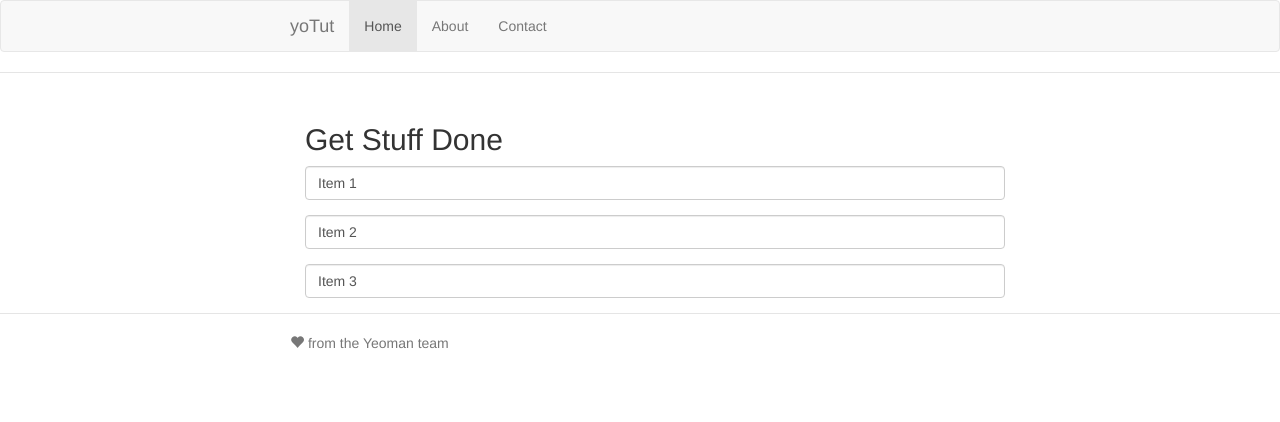
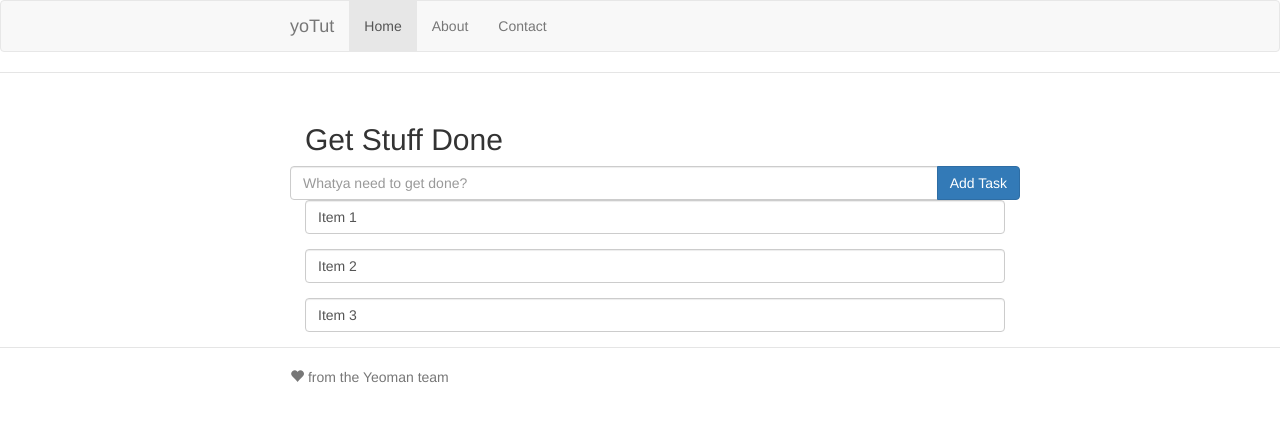
Before and after one commit to CharlesMilam/yoTut, a website: page app/index.html in a window 1280 px wide. Drawn offline with nearby package versions, Linux system fonts and the light colour scheme; some packages are replaced by stand-ins of ours; files that its build step writes are made by us from their sources.

Commit message:
Add form to main.html to allow for the adding of a new task.

```diff
--- a/app/views/main.html
+++ b/app/views/main.html
@@ -1,5 +1,17 @@
 <div class="container">
   <h2>Get Stuff Done</h2>
+  <!-- Todos input -->
+  <form class="todos-input" role="form" ng-submit="addTodo()">
+    <div class="row">
+      <div class="input-group">
+        <input type="text" ng-model="todo" placeholder="Whatya need to get done?" class="form-control">
+        <span class="input-group-btn">
+          <input type="button" class="btn btn-primary" value="Add Task">
+        </span>
+      </div>
+    </div>
+  </form>
+  <!-- Todos list -->
   <p class="form-group" ng-repeat="todo in todos">
     <input type="text" name="todo" ng-model="todo" class="form-control">
   </p>
```
